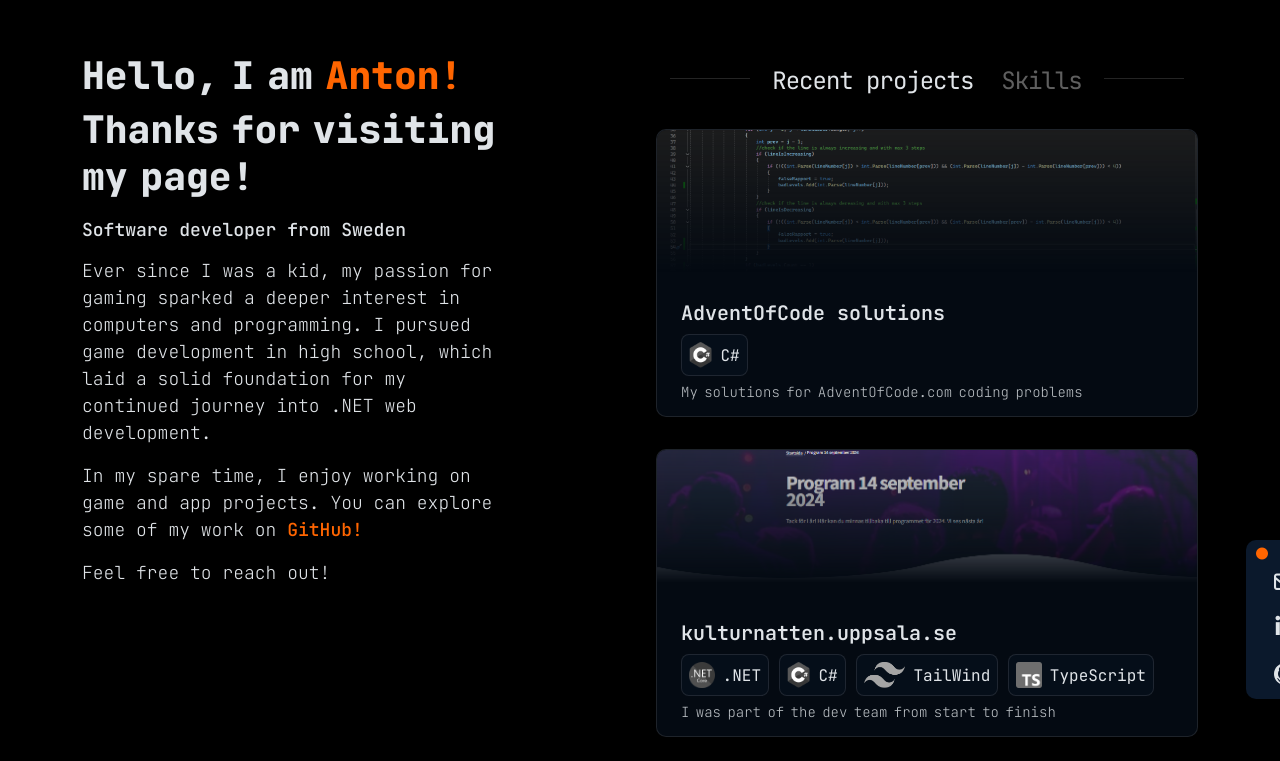
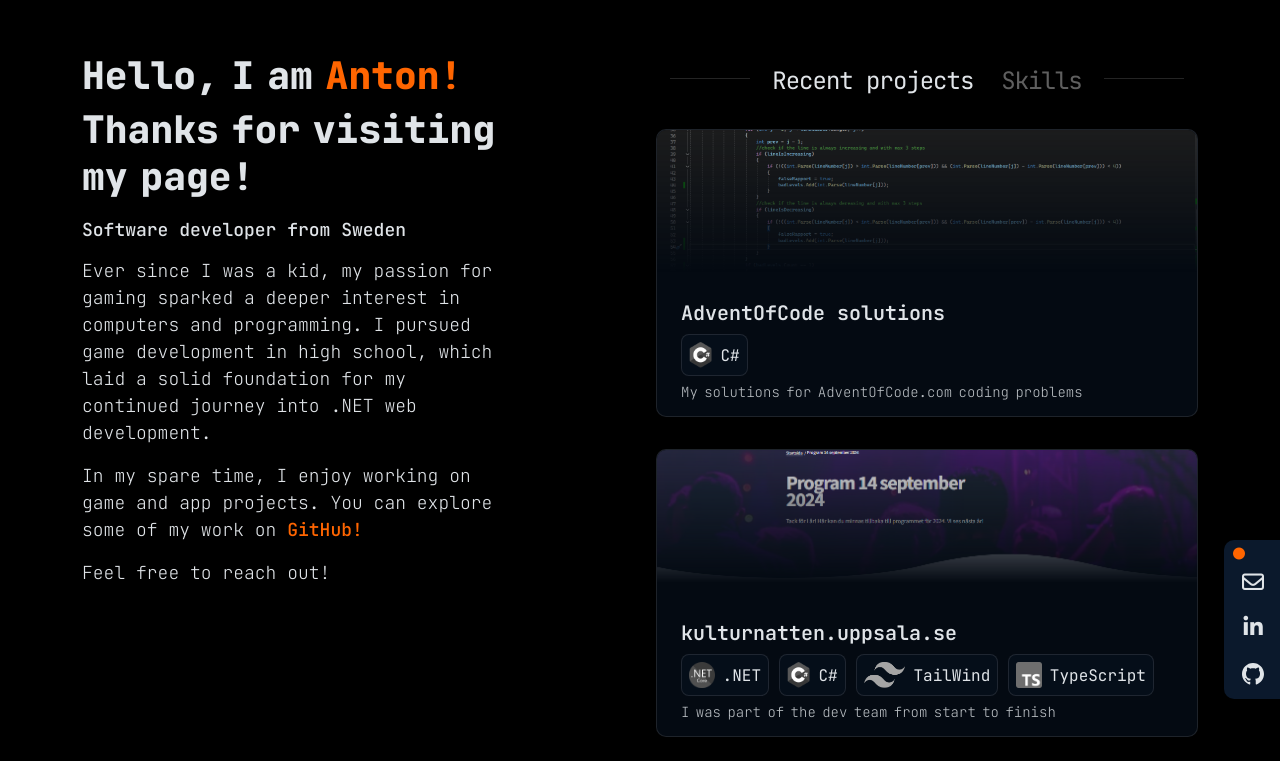
Before and after one commit to Antlin23/Portfolio, a React (Create React App) app: page / in a window 1280 px wide. Shown: the top 761 px of the page. Built offline with nearby package versions, Linux system fonts and the light colour scheme.

Commit message:
menu styling changes

```diff
--- a/src/css/LinksMenu.css
+++ b/src/css/LinksMenu.css
@@ -30,20 +30,18 @@
       font-size: 12px;
       display: none;
       position: relative;
-      right: 23px;
+      right: 14px;
       top: 2px;
     }
   }
 
+
   @media (min-width: 1200px) {
     #menu{
-      padding-left: 20px;
-      right: -56px;
+      padding-left: 10px;
+      right: -24px;
       .menu--circle{
         display: block;
       }
-      &:hover{
-        right: -14px;
-      }
     }
   }
```
